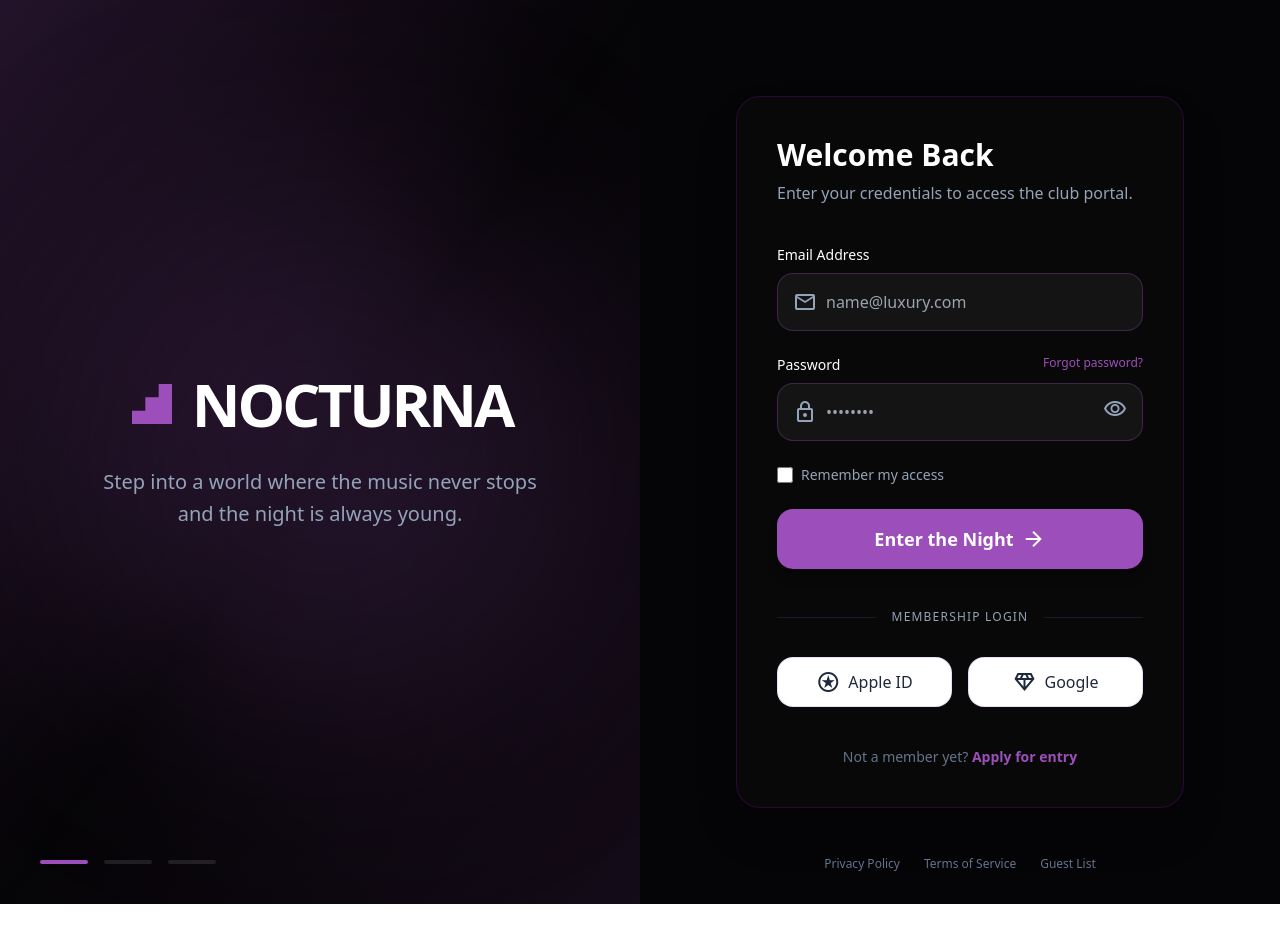
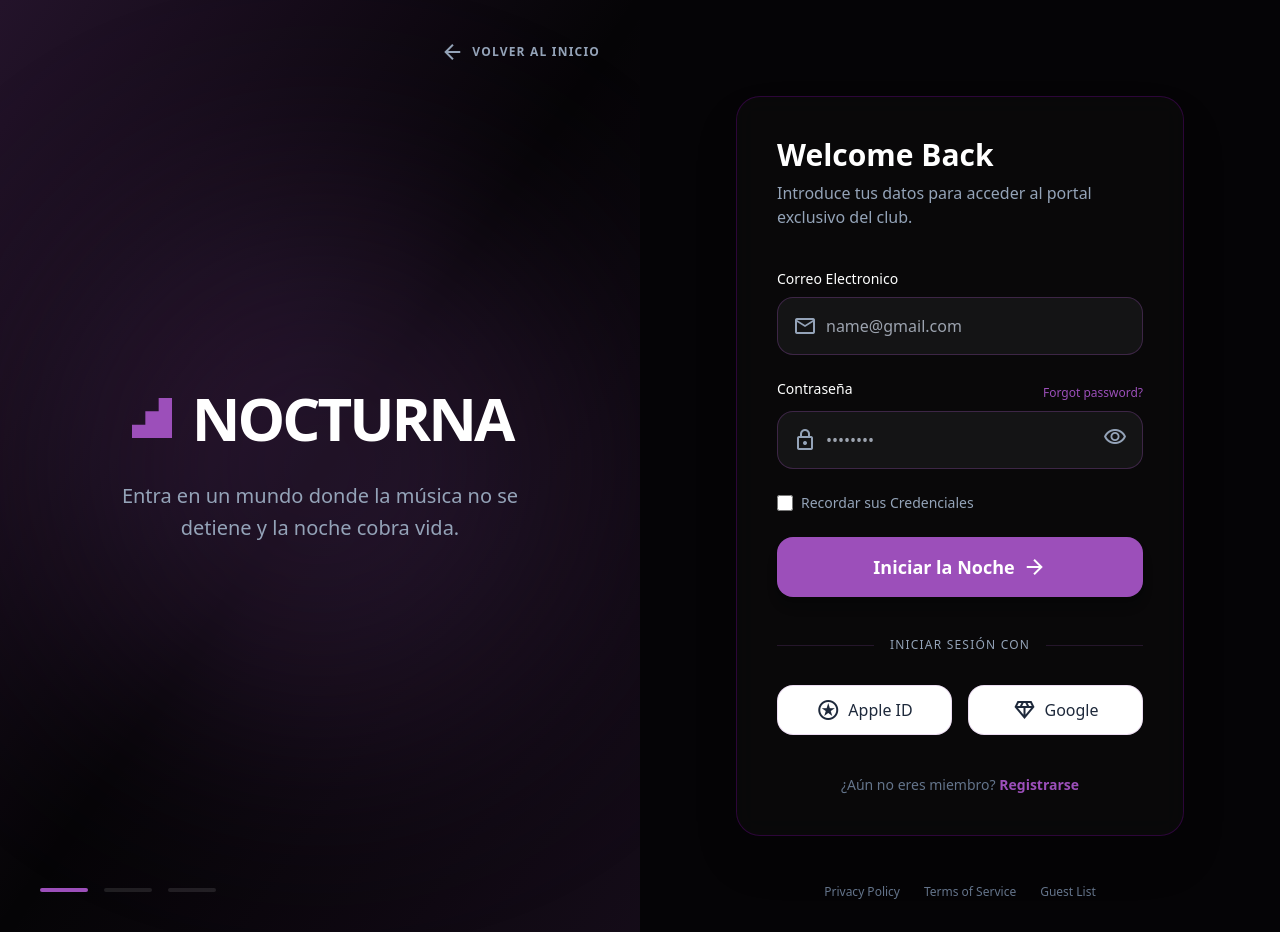
Before and after one commit to JUBUDASU02/Midnightcode, a React (Vite) app in the folder frontend/: page /login in a window 1280 px wide. Before the commit the page ends 904 px from the top, so only its background shows below. Built offline with nearby package versions, Linux system fonts and the light colour scheme.

Commit message:
featu:login

```diff
--- a/frontend/src/components/Layout/Navbar.jsx
+++ b/frontend/src/components/Layout/Navbar.jsx
@@ -48,7 +48,7 @@ export default function Navbar() {
           </button>
           </Link>
 
-          <Link to="/login">
+          <Link to={"/login"}>
           <button className="bg-primary hover:bg-primary/80 text-white px-6 py-2 rounded-full font-bold text-sm transition-all neon-glow uppercase tracking-wider">
           Inicio Sesión
           </button>
--- a/frontend/src/pages/public/ForgotPasswordPage/ForgotPasswordPage.jsx
+++ b/frontend/src/pages/public/ForgotPasswordPage/ForgotPasswordPage.jsx
@@ -1,5 +1,6 @@
 import { useForm } from "react-hook-form";
 import { yupResolver } from "@hookform/resolvers/yup";
+import { Link } from "react-router-dom";
 import * as yup from "yup";
 
 const schema = yup.object({
@@ -84,7 +85,8 @@ export default function ForgotPassword() {
               </span>
             </div>
 
-            <a className="flex items-center gap-2 text-slate-400 hover:text-primary transition-colors group">
+            <Link to={"/login"}>
+            <a className="flex items-center gap-2 text-slate-400 hover:text-primary transition-colors group" >
               <span className="text-sm font-medium">
                 Back to Login
               </span>
@@ -93,6 +95,8 @@ export default function ForgotPassword() {
                 arrow_forward
               </span>
             </a>
+            </Link>
+
 
           </header>
 
--- a/frontend/src/pages/public/Login/LoginPage.jsx
+++ b/frontend/src/pages/public/Login/LoginPage.jsx
@@ -1,6 +1,7 @@
 import { useForm } from "react-hook-form";
 import { yupResolver } from "@hookform/resolvers/yup";
 import * as yup from "yup";
+import { Link } from "react-router-dom";
 import { useState } from "react";
 
 const schema = yup.object({
@@ -67,7 +68,7 @@ export default function Login() {
           </div>
 
           <p className="text-slate-400 text-xl max-w-md leading-relaxed">
-            Step into a world where the music never stops and the night is always young.
+            Entra en un mundo donde la música no se detiene y la noche cobra vida.
           </p>
 
         </div>
@@ -77,7 +78,14 @@ export default function Login() {
           <div className="w-12 h-1 bg-white/10 rounded-full"></div>
           <div className="w-12 h-1 bg-white/10 rounded-full"></div>
         </div>
-
+        <Link to={"/"}>
+          <button className="absolute top-10 right-10 flex items-center gap-2 text-slate-400 hover:text-primary transition-colors font-bold uppercase text-xs tracking-widest">
+          <span className="material-symbols-outlined">
+            arrow_back
+          </span>
+            Volver al Inicio
+            </button>
+       </Link>
       </div>
 
 
@@ -108,7 +116,7 @@ export default function Login() {
             </h3>
 
             <p className="text-slate-400">
-              Enter your credentials to access the club portal.
+              Introduce tus datos para acceder al portal exclusivo del club.
             </p>
 
           </div>
@@ -120,7 +128,7 @@ export default function Login() {
             <div>
 
               <label className="text-sm text-white mb-2 block">
-                Email Address
+                Correo Electronico
               </label>
 
               <div className="relative">
@@ -131,7 +139,7 @@ export default function Login() {
 
                 <input
                   type="email"
-                  placeholder="name@luxury.com"
+                  placeholder="name@gmail.com"
                   {...register("email")}
                   className="w-full pl-12 pr-4 py-4 rounded-lg bg-white/5 border border-primary/30 text-white focus:ring-primary outline-none"
                 />
@@ -151,13 +159,14 @@ export default function Login() {
               <div className="flex justify-between mb-2">
 
                 <label className=" text-white text-sm">
-                  Password
+                  Contraseña
                 </label>
 
-                <a className="text-xs text-primary hover:underline">
+                <Link to={"/forgot-password"}>
+                <a className="text-xs text-primary hover:underline cursor-pointer">
                   Forgot password?
                 </a>
-
+                </Link>
               </div>
 
               <div className="relative">
@@ -202,7 +211,7 @@ export default function Login() {
               />
 
               <label className="ml-2 text-sm text-slate-400">
-                Remember my access
+                Recordar sus Credenciales
               </label>
 
             </div>
@@ -213,7 +222,7 @@ export default function Login() {
               type="submit"
               className="w-full py-4 px-6 bg-primary hover:bg-primary/90 text-white rounded-lg font-bold text-lg shadow-lg neon-pulse flex items-center justify-center gap-2"
             >
-              Enter the Night
+              Iniciar la Noche
 
               <span className="material-symbols-outlined">
                 arrow_forward
@@ -232,7 +241,7 @@ export default function Login() {
               <div className="flex-grow border-t border-primary/20"></div>
 
               <span className="mx-4 text-xs text-slate-400 uppercase tracking-widest">
-                Membership Login
+                Iniciar Sesión Con
               </span>
 
               <div className="flex-grow border-t border-primary/20"></div>
@@ -255,13 +264,14 @@ export default function Login() {
 
           </div>
 
-
+          <Link to={"/register"}>
           <p className="mt-10 text-center text-sm text-slate-500">
-            Not a member yet?{" "}
-            <a className="text-primary font-bold hover:underline">
-              Apply for entry
+            ¿Aún no eres miembro?{" "}
+            <a className="text-primary font-bold hover:underline cursor-pointer">
+              Registrarse
             </a>
           </p>
+          </Link>
 
         </div>
 
```
